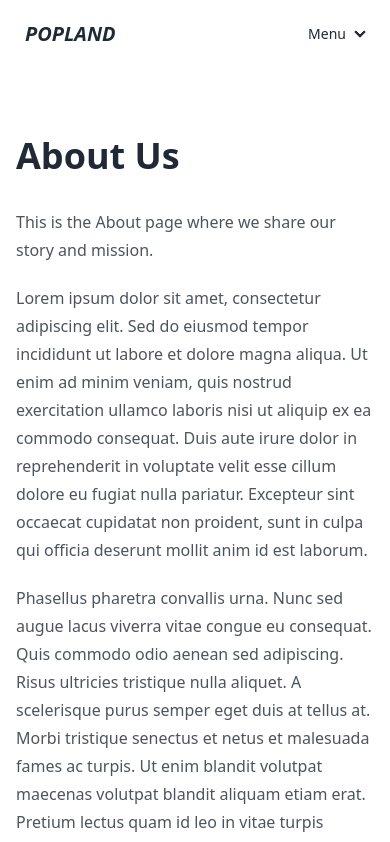
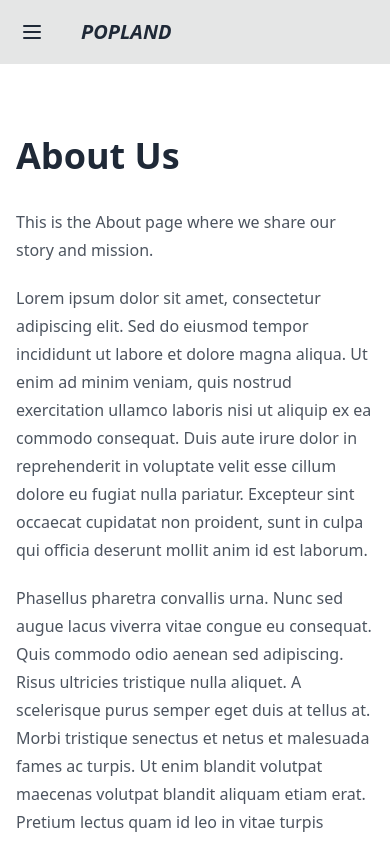
Before and after one commit to ShawnEdgell/sveltekit-project, a SvelteKit app: page /about in a window 390 px wide. Shown: the top 842 px of the page. Built offline with nearby package versions, Linux system fonts and the light colour scheme.

Commit message:
added preload, fixed mobile layout, added drawer

```diff
--- a/src/app.css
+++ b/src/app.css
@@ -5,5 +5,5 @@
 
 html,
 body {
-	@apply h-full;
+	@apply h-full w-full;
 }
--- a/src/components/Navbar.svelte
+++ b/src/components/Navbar.svelte
@@ -1,22 +1,49 @@
-<div class="navbar bg-base-100">
-	<div class="flex-1">
-		<a href="/" class="btn btn-ghost text-xl font-black italic">POPLAND</a>
+<div class="drawer">
+	<input id="my-drawer-3" type="checkbox" class="drawer-toggle" />
+	<div class="drawer-content flex flex-col">
+		<!-- Navbar -->
+		<div class="navbar bg-base-300 w-full">
+			<div class="flex-none sm:hidden">
+				<label for="my-drawer-3" aria-label="open sidebar" class="btn btn-square btn-ghost">
+					<svg
+						xmlns="http://www.w3.org/2000/svg"
+						fill="none"
+						viewBox="0 0 24 24"
+						class="inline-block h-6 w-6 stroke-current"
+					>
+						<path
+							stroke-linecap="round"
+							stroke-linejoin="round"
+							stroke-width="2"
+							d="M4 6h16M4 12h16M4 18h16"
+						></path>
+					</svg>
+				</label>
+			</div>
+			<div class="mx-2 flex-1">
+				<a
+					href="/"
+					class="btn btn-ghost italic font-bold text-xl"
+					data-sveltekit-preload-data="hover">POPLAND</a
+				>
+			</div>
+			<div class="hidden flex-none sm:block">
+				<ul class="menu menu-horizontal">
+					<!-- Navbar menu content here -->
+					<li><a href="/about" data-sveltekit-preload-data="hover">About Us</a></li>
+					<li><a href="/mods" data-sveltekit-preload-data="hover">Mods</a></li>
+					<li><a href="/community" data-sveltekit-preload-data="hover">Community</a></li>
+				</ul>
+			</div>
+		</div>
 	</div>
-	<div class="flex-none">
-		<ul class="menu menu-horizontal px-1">
-			<li class="hidden sm:block"><a href="/about">About Us</a></li>
-			<li class="hidden sm:block"><a href="/mods">Mods</a></li>
-			<li class="hidden sm:block"><a href="/community">Community</a></li>
-			<li class="block sm:hidden">
-				<details>
-					<summary>Menu</summary>
-					<ul class="bg-base-100 rounded-t-none p-2">
-						<li><a href="/about">About Us</a></li>
-						<li><a href="/mods">Mods</a></li>
-						<li><a href="/community">Community</a></li>
-					</ul>
-				</details>
-			</li>
+	<div class="drawer-side">
+		<label for="my-drawer-3" aria-label="close sidebar" class="drawer-overlay"></label>
+		<ul class="menu menu-lg bg-base-200 min-h-full w-80 p-4">
+			<!-- Sidebar content here -->
+			<li><a href="/about" data-sveltekit-preload-data="hover">About Us</a></li>
+			<li><a href="/mods" data-sveltekit-preload-data="hover">Mods</a></li>
+			<li><a href="/community" data-sveltekit-preload-data="hover">Community</a></li>
 		</ul>
 	</div>
 </div>
--- a/src/routes/+layout.svelte
+++ b/src/routes/+layout.svelte
@@ -5,11 +5,13 @@
 </script>
 
 <div>
-	<div data-theme="light" class="flex min-h-screen flex-col items-center overscroll-none">
-		<div class="fixed top-0 z-10 w-full">
+	<div data-theme="light" class="flex min-h-screen flex-col items-center">
+		<div class="fixed top-0 w-full z-10">
 			<Navbar />
 		</div>
-		<main class="prose lg:prose-xl mt-[4.5rem] flex w-full flex-1 flex-col px-4 py-16">
+		<main
+			class="prose lg:prose-xl mt-[4.5rem] flex w-full flex-1 flex-col px-4 py-16 overscroll-none"
+		>
 			<slot />
 		</main>
 	</div>
```
